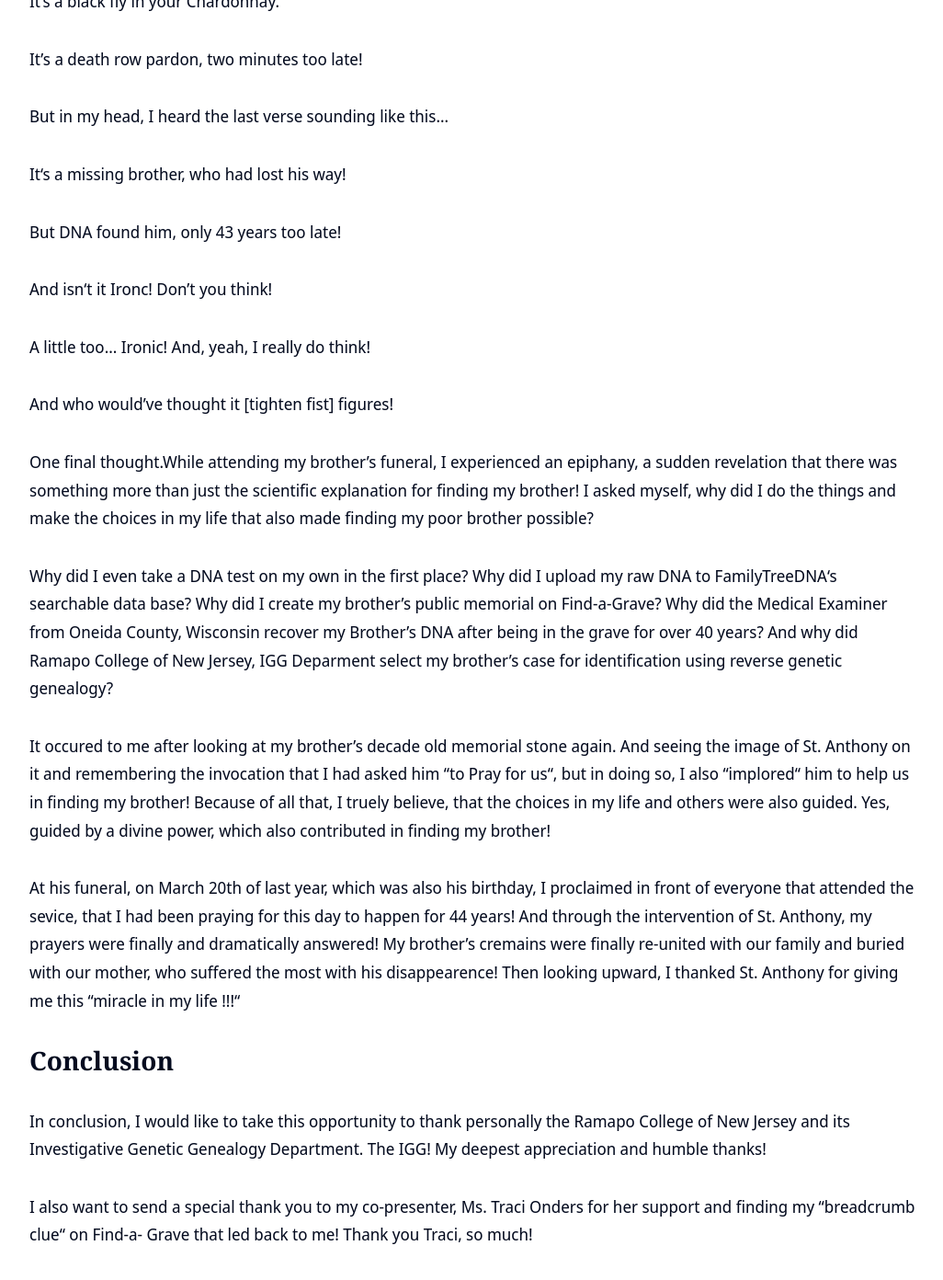
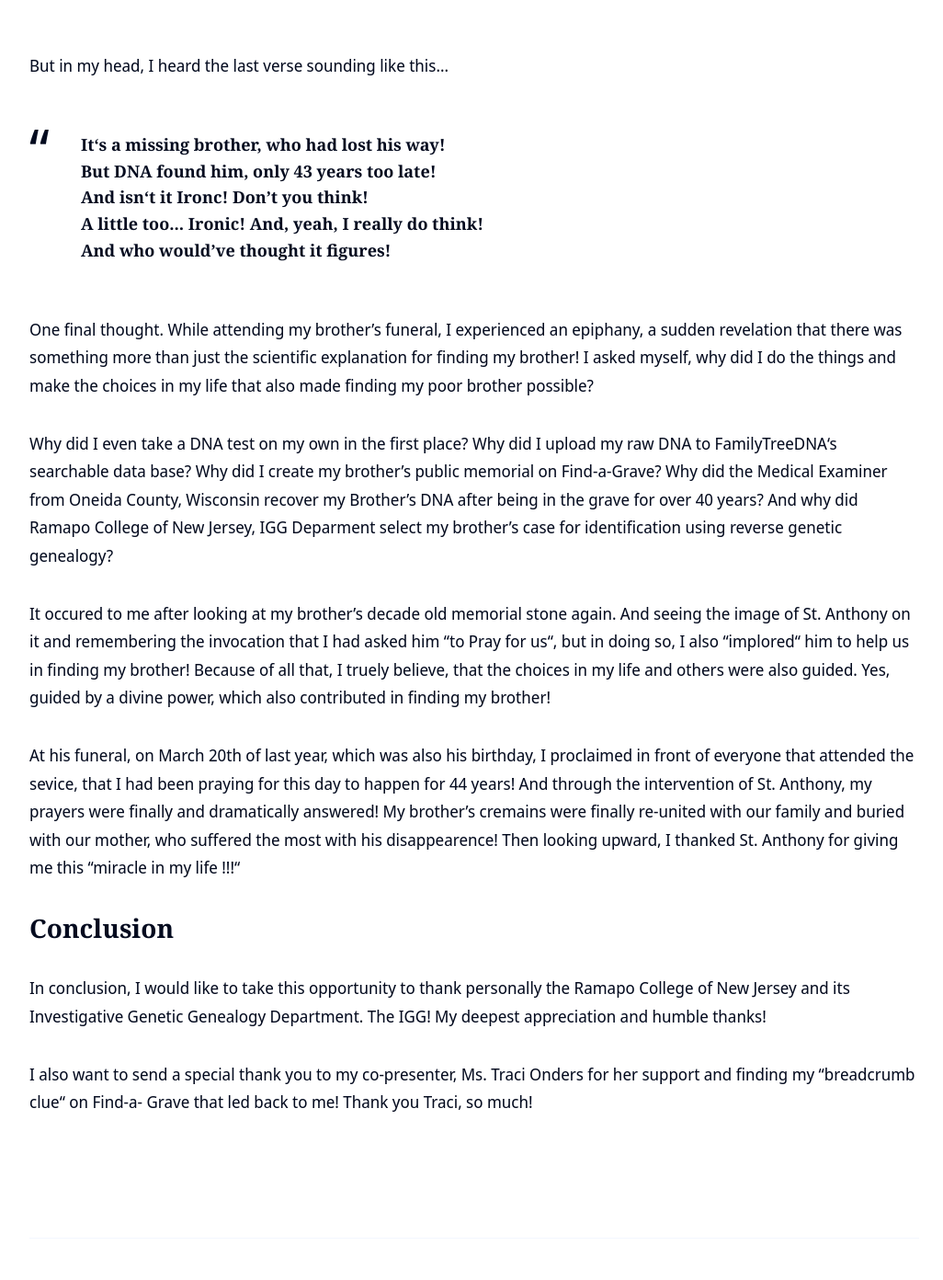
Before and after one commit to normangrasser/normangrasser.github.io, a Jekyll site: the page built from index.html, in a window 1280 px wide and 1400 px high, scrolled down 8281 px. Shown: the top 1392 px of the window at 92% size, without its empty margins (124-1150 px from the left). Built offline with Jekyll 4.4.1, drawn with Linux system fonts in a browser that asks for light colours; nearby versions of some CDN libraries.

Commit message:
Add Block quote for song quoted

```diff
--- a/_includes/section-hero.html
+++ b/_includes/section-hero.html
@@ -65,21 +65,28 @@
 <p>While driving through the “Great North Woods“ of Wisconsin, on my way to Rhinelander to retrieve my brother’s cremains, a song came on the radio. It was an older song from 1995 sung by a Canadian / American, [pause] singer / songwriter, who I believe, won a Grammy award for it.  Her name was Alanis Morisette. And the song was called: Ironic.</p>
 <p></p>
 <iframe src="https://www.youtube.com/embed/Jne9t8sHpUc" height="600" width="100%"></iframe>
+
 <p>And it starts out like this....</p>
-<p></p>
+
+<blockquote>
 <p>An old man, turned 98</p>
 <p>He won the lottery and died the next day!</p>
-<p></p>
 <p>It‘s a black fly in your Chardonnay.</p>
 <p>It’s a death row pardon, two minutes too late!</p>
+</blockquote>
+
 <p>But in my head, I heard the last verse sounding like this...</p>
+
+<blockquote>
 <p>It‘s a missing brother, who had lost his way!</p>
 <p>But DNA found him, only 43 years too late!</p>
 <p>And isn‘t it Ironc! Don’t you think!</p>
-<p>A little too... Ironic! And, yeah, I really do think!</p>
-<p>And who would’ve thought it [tighten fist] figures!</p>
+<p>A little too... Ironic! And, yeah, I really do think!<p>
+<p>And who would’ve thought it figures!</p>
+</blockquote>
+
 <p></p>
-<p>One final thought.While attending my brother’s funeral, I experienced an epiphany, a sudden revelation that there was something more than just the scientific explanation for finding my brother! I asked myself, why did I do the things and make the choices in my life that also made finding my poor brother possible?</p>
+<p>One final thought. While attending my brother’s funeral, I experienced an epiphany, a sudden revelation that there was something more than just the scientific explanation for finding my brother! I asked myself, why did I do the things and make the choices in my life that also made finding my poor brother possible?</p>
 <p>Why did I even take a DNA test on my own in the first place? Why did I upload my raw DNA to FamilyTreeDNA‘s searchable data base? Why did I create my brother’s public memorial on Find-a-Grave? Why did the Medical Examiner from Oneida County, Wisconsin recover my Brother’s DNA after being in the grave for over 40 years? And why did Ramapo College of New Jersey, IGG Deparment select my brother’s case for identification using reverse genetic genealogy?</p>
 <p>It occured to me after looking at my brother’s decade old memorial stone again. And seeing the image of St. Anthony on it and remembering the invocation that I had asked him “to Pray for us“, but in doing so, I also “implored“ him to help us in finding my brother! Because of all that, I truely believe, that the choices in my life and others were also guided.  Yes, guided by a divine power, which also contributed in finding my brother!</p>
 <p>At his funeral, on March 20th of last year, which was also his birthday, I proclaimed in front of everyone that attended the sevice, that I had been praying for this day to happen for 44 years! And through the intervention of St. Anthony, my prayers were finally and dramatically answered! My brother’s cremains were finally re-united with our family and buried with our mother, who suffered the most with his disappearence!  Then looking upward, I thanked St. Anthony for giving me this “miracle in my life !!!“</p>
--- a/_sass/2-base/_base.scss
+++ b/_sass/2-base/_base.scss
@@ -73,7 +73,6 @@
   margin: 32px 0;
   padding: 24px 0 24px 56px;
   font-family: $heading-font-family;
-  font-size: 30px;
   line-height: 1.6;
   font-style: normal;
   color: var(--heading-font-color);
```
